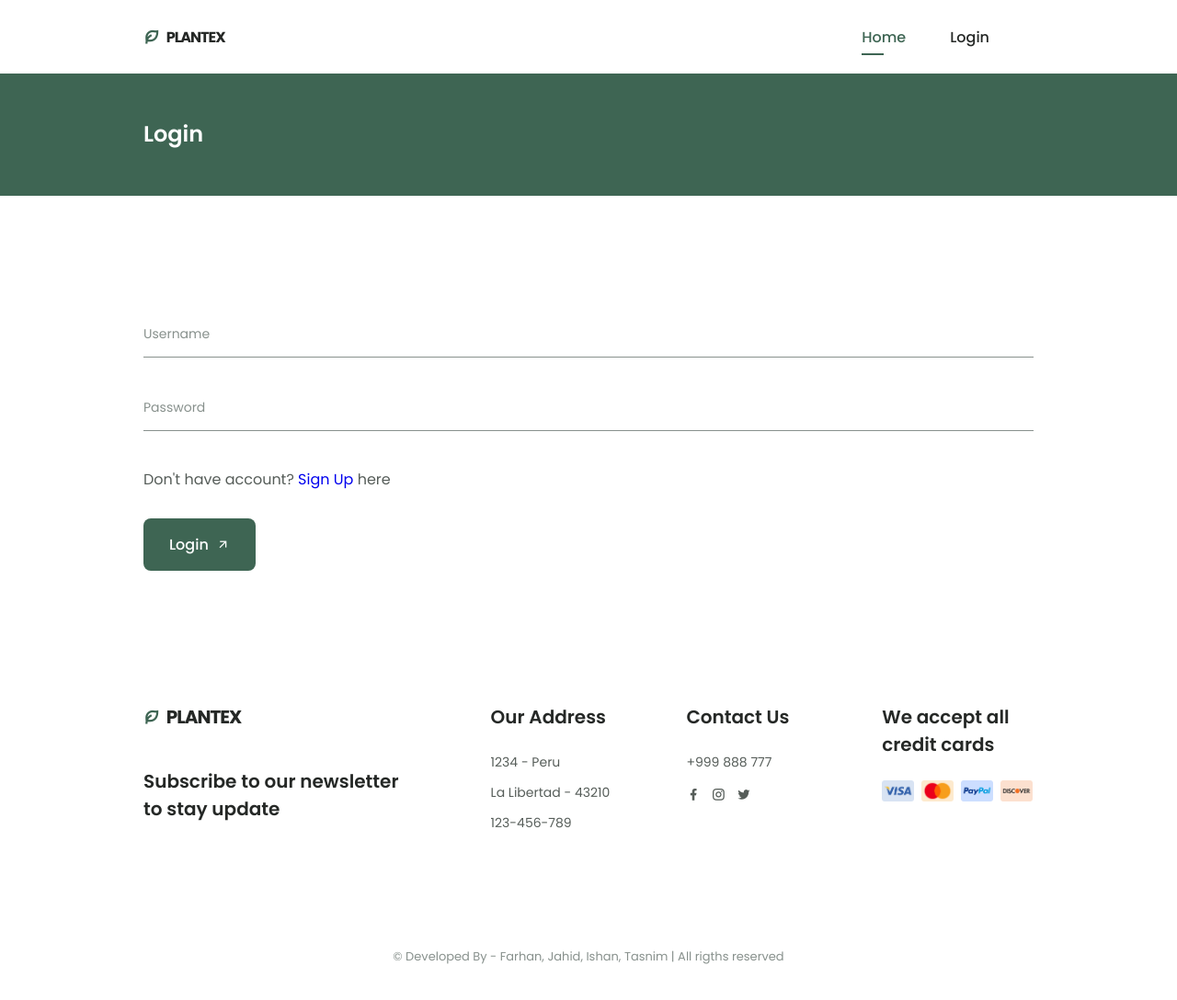
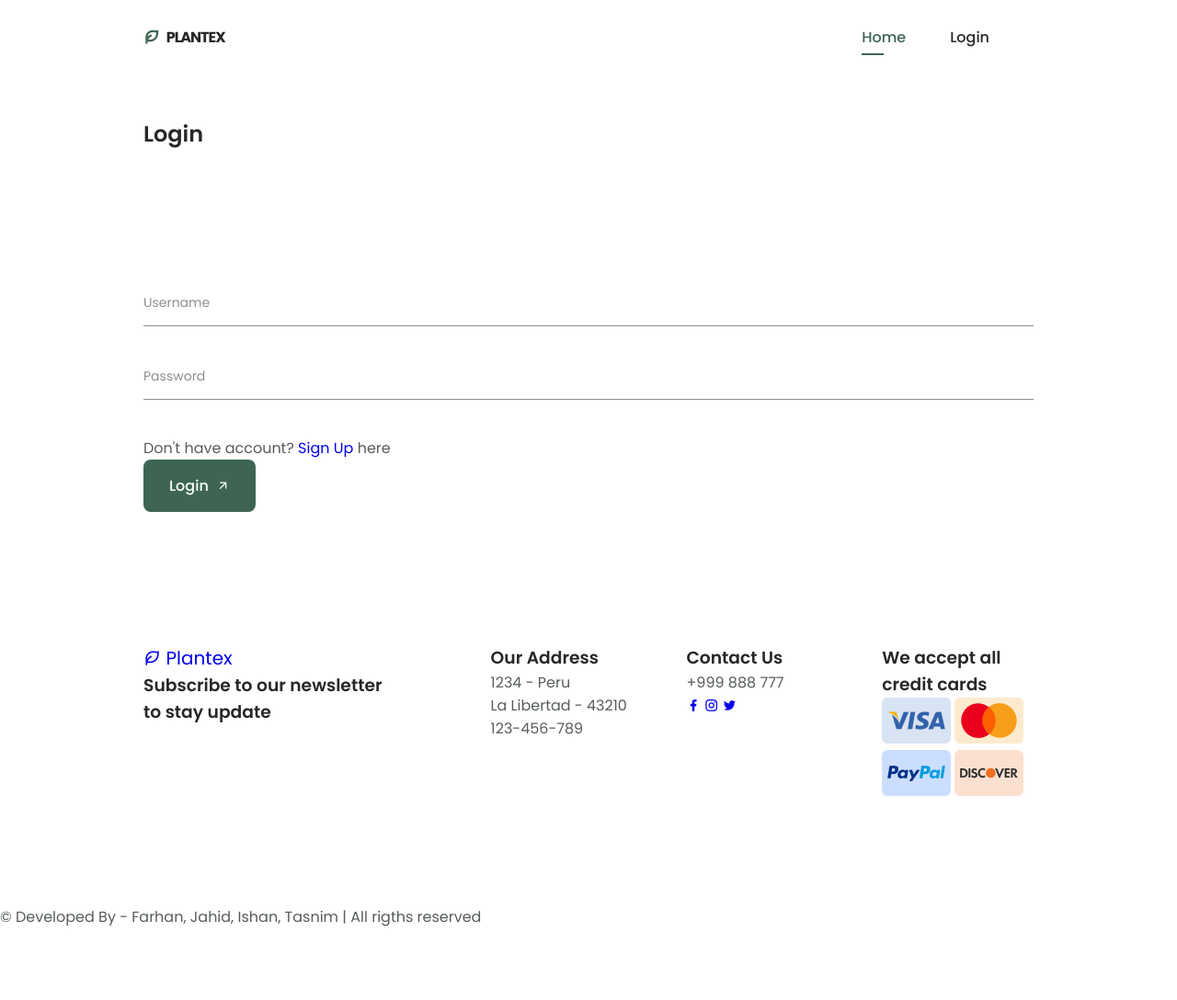
Before and after one commit to farhan99990/web_lab_project, a plain HTML site: page login.html in a window 1280 px wide. Shown: the whole page at 92% size. After the commit the page ends 1058 px from the top, so only its background shows below. Drawn offline with Linux system fonts and the light colour scheme.

Commit message:
idex and style updated

```diff
--- a/assets/css/styles.css
+++ b/assets/css/styles.css
@@ -717,117 +717,7 @@ the website, in dark theme
   z-index: 10;
 }
 
-/*=============== FOOTER ===============*/
-.footer__container{
-  row-gap: 3rem;
-}
 
-.footer__logo{
-  display: inline-flex;
-  align-items: center;
-  column-gap: .5rem;
-  color: var(--title-color);
-  text-transform: uppercase;
-  font-weight: 700;
-  letter-spacing: -1px;
-  margin-bottom: var(--mb-2-5);
-  transition: .3s;
-}
-
-.footer__logo-icon{
-  font-size: 1.15rem;
-  color: var(--first-color);
-}
-
-.footer__logo:hover{
-  color: var(--first-color);
-}
-
-.footer__title{
-  font-size: var(--h3-font-size);
-  margin-bottom: var(--mb-1-5);
-}
-
-.footer__subscribe{
-  background-color: var(--first-color-lighten);
-  padding: .75rem;
-  display: flex;
-  justify-content: space-between;
-  border-radius: .5rem;
-}
-
-.footer__input{
-  width: 70%;
-  padding: 0 .5rem;
-  background: none;
-  color: var(--text-color);
-  border: none;
-  outline: none;
-}
-
-.footer__button{
-  padding: 1rem;
-}
-
-.footer__data{
-  display: grid;
-  row-gap: .75rem;
-}
-
-.footer__information{
-  font-size: var(--small-font-size);
-}
-
-.footer__social{
-  display: inline-flex;
-  column-gap: .75rem;
-}
-
-.footer__social-link{
-  font-size: 1rem;
-  color: var(--text-color);
-  transition: .3s;
-}
-
-.footer__social-link:hover{
-  transform: translateY(-.25rem);
-}
-
-.footer__cards{
-  display: inline-flex;
-  align-items: center;
-  column-gap: .5rem;
-}
-.footer__card{
-  width: 35px;
-}
-
-.footer__copy{
-  text-align: center;
-  font-size: var(--smaller-font-size);
-  color: var(--text-color-light);
-  margin: 5rem 0 1rem;
-}
-
-.bg-page-header {
-  background-color: var(--first-color);
-}
-.page-header {
-  padding-bottom: 50px !important;
-}
-.page-header h1 {
-  color: #FFF !important;
-}
-.msg {
-  margin-bottom: 30px;
-}
-.product-table, th, td {
-  border: 1px solid var(--first-color);
-  border-collapse: collapse;
-  width: 100%;
-  padding: 10px 20px;
-  margin-bottom: 30px;
-}
 
 /*=============== SCROLL BAR ===============*/
 ::-webkit-scrollbar{
```
Also changed, not shown: index.html (+1 -1 lines).
